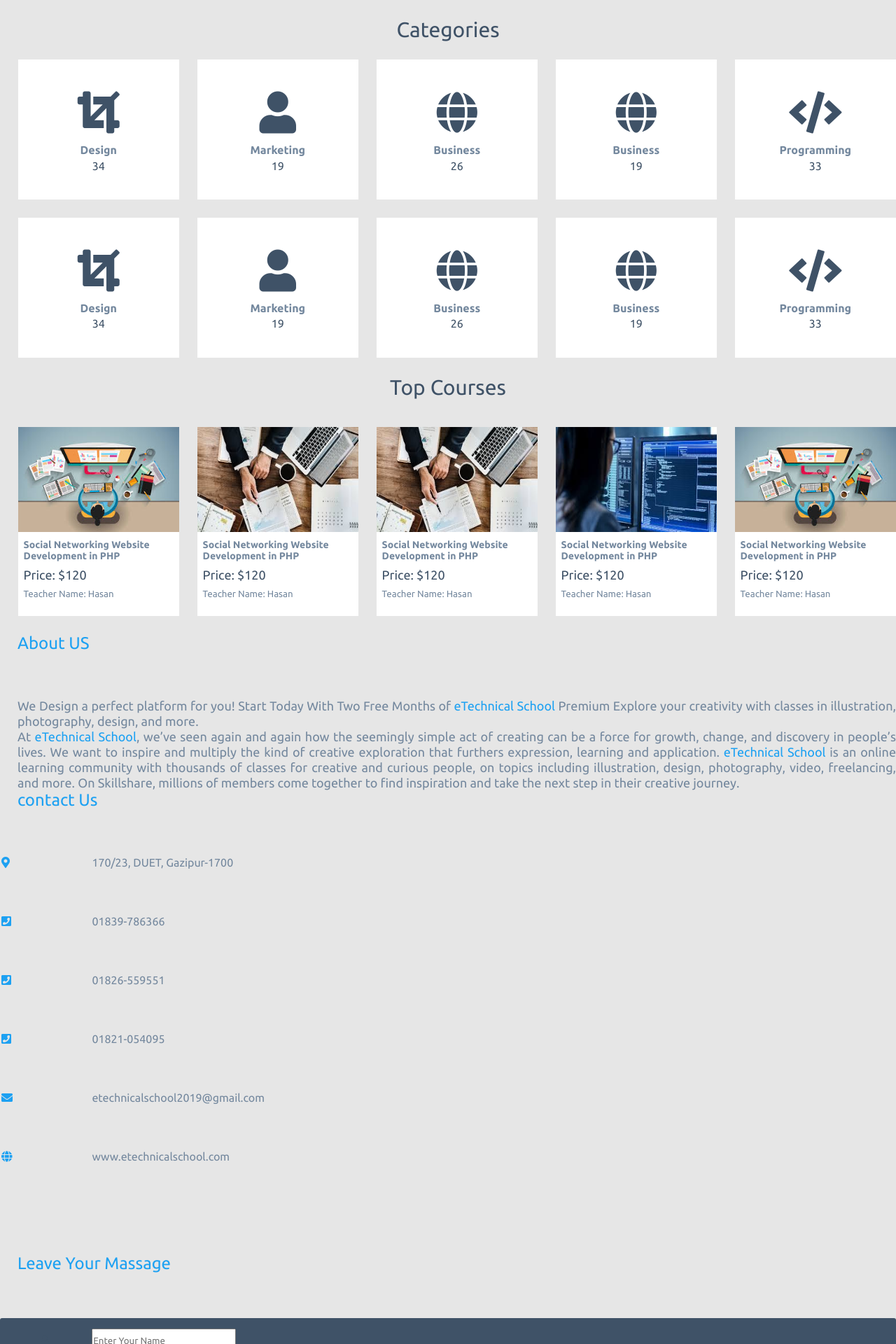
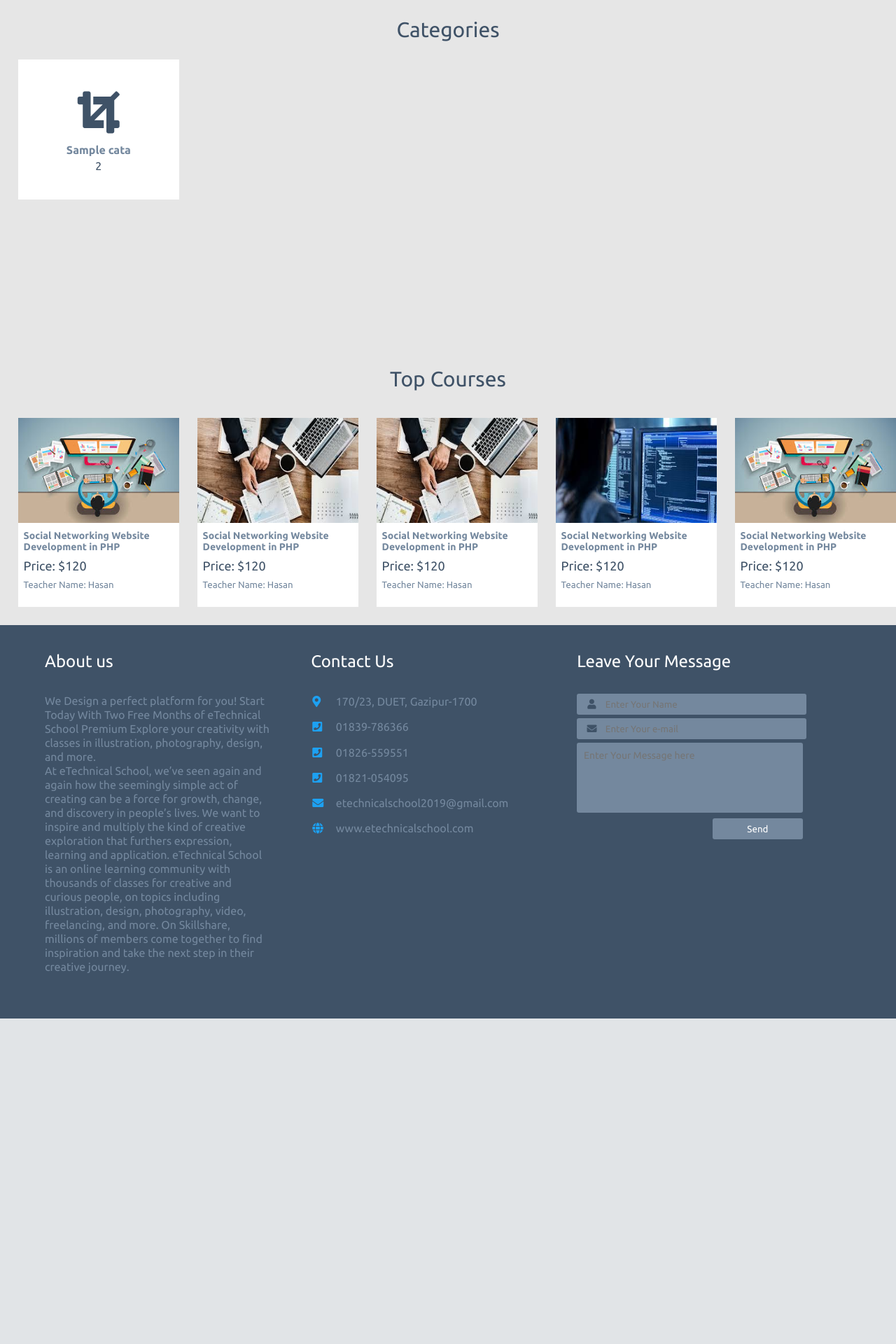
Before and after one commit to m-u-hasan/eTechnical-School, a PHP site: page / in a window 1280 px wide. Shown: the part 591-2511 px from the top of the page at 70% size. After the commit the page ends 2046 px from the top, so only its background shows below. Run offline with PHP 8.4, Linux system fonts and the light colour scheme; tables that the repository leaves empty or names only in its code hold one stand-in row (values such as "Sample post"); some libraries are stand-ins or nearby versions.

Commit message:
Upadate social icon and category

```diff
--- a/css/style.css
+++ b/css/style.css
@@ -93,11 +93,11 @@ body{
 
 
 <--Home-------------------->
-#home_cat {width:100%; padding: 3% 5% 5% 3%; box-sizing: border-box;  }
+#home_cat { width:100%; padding: 3% 5% 5% 3%; }
 #home_cat h2 {font-size: 30px; text-align: center; color: #3f5267; font-weight: normal; margin-top: 2%}
-#home_cat ul {list-style-type: none; margin-top: 2%; margin-bottom: 3%;}
+#home_cat ul {list-style-type: none; margin-top: 2%; margin-bottom: 3%; overflow-y: auto; height: 400px;}
 
-#home_cat ul li {transition: all 0.3s ease-in-out; margin-left: 2%;  margin-bottom: -1%; width: 18%; height: 200px; background:#fff; float: left}
+#home_cat ul li {transition: all 0.3s ease-in-out; margin-left: 2%;  margin-bottom: 2%; width: 18%; height: 200px; background:#fff; float: left}
 
 #home_cat ul li a {text-decoration: none}
 #home_cat ul li a i {text-align: center; color:#3f5267; font-size: 60px; margin-top: 20%; margin-bottom: 2%; padding-bottom: }
@@ -137,22 +137,24 @@ body{
 
 <!--Footer Section-->
 
-#footer ul li {width: 33%; float: left; padding-right: 5%; box-sizing: border-box; margin-top:45px}
-#footer ul li h2 {font-weight: normal; margin-bottom: 5%; margin-top: ; margin-left: 25px;   color: #1DA1F2;}
-#footer ul li span {color: #1DA1F2;}
+#footerProblem{width:100%;height:0px;}
 
-#footer ul li p{color: #74889e; line-height:22px; font-size: 18px; font-weight: normal; margin-left: 25px; text-align: justify; }
-#footer ul li table{width: 100%; margin-bottom: 5%;}
-#footer ul li table tr td{padding-bottom: 5%; color: #74889e}
-#footer ul li table tr td:nth-child(1){width: 10%;}
-#footer ul li table tr td i {color: #1DA1F2;}
+#footer{width:100%;padding:3% 5% 5% 5%;box-sizing:border-box;background:#3f5267;}
+#footer ul{list-style-type:none;}
+#footer ul li{width:33%;float:left;padding-right:5%;box-sizing:border-box;}
+#footer ul li h2{color:#fff;font-weight:normal;margin-bottom:10%;}
+#footer ul li p{color:#74889e;line-height:20px;font-weight:normal;}
+#footer ul li table{width:100%;margin-bottom:5%;}
+#footer ul li table td{padding-bottom:5%;color:#74889e;}
+#footer ul li table td:nth-child(1){width:10%;}
+#footer ul li table tr td i{margin-right:5%;color:#1DA1F2;}
 
+#footer ul li textarea{resize:none;width:100%;height:100px;background:#74889e;border-radius:3px;padding:3%;box-sizing:border-box;margin-bottom:5px;font-size:14px;outline:none;border-width:0px;}
+#f_input textarea::webkit-input-placeholder{color: #0bf;!important}
+#footer ul li button{width:40%;height:30px;border-radius:3px;float:right;background:#74889e;border-width:0px;outline:none;color:#fff;cursor:pointer;}
+#footer ul li button:hover{background:#fff;color:#3f5267;}
 
-<!--Footer Section2-->
-#footer ul li textarea{border-radius: 3px; border-width: 0px; background: #74889e; outline: none; height: 150px; width: }
-
-
-#f_input{border-radius: 3px; font-size: 14px; width: 100%; height: 330px; background:#3f5267}
-#f_input i{width: 10%; color: #3f5267; text-align: center;}
-#f_input input {border-width: 0p; outline: none; height: 30px; margin-bottom: 8px; margin-top: 15px;}
-#f_infut input::-webkit-input-placeholder{color: #3f5267; !important}
+#f_input{border-radius:3px;font-size:14px;padding-left:5px;width:100%;height:30px;background:#74889e;margin-bottom:5px;}
+#f_input i{width:10%;color:#3f5267;text-align:center;}
+#f_input input{border-width:0px;background:none;outline:none;height:30px;width:88%;}
+#f_input input::webkit-input-placeholder{color: #0bf;!important}
--- a/inc/cat_menu.php
+++ b/inc/cat_menu.php
@@ -1,32 +1,3 @@
 <ul>
-  <li>
-    <a href="#" style="color: #3f5267;"><i class="fas fa-code"></i>Development</a>
-  </li>
-
-  <li>
-    <a href="#" style="color: #3f5267;" > <i class="fas fa-crop"></i>Bussiness</a>
-  </li>
-
-  <li>
-    <a href="#" style="color: #3f5267;"><i class="fas fa-code"></i>Programming</a>
-  </li>
-
-  <li>
-    <a href="#" style="color: #3f5267;" > <i class="fas fa-crop"></i>Tech Skill</a>
-  </li>
-  <li>
-    <a href="#" style="color: #3f5267;"><i class="fas fa-code"></i>Development</a>
-  </li>
-
-  <li>
-    <a href="#" style="color: #3f5267;" > <i class="fas fa-crop"></i>Bussiness</a>
-  </li>
-
-  <li>
-    <a href="#" style="color: #3f5267;"><i class="fas fa-code"></i>Programming</a>
-  </li>
-
-  <li>
-    <a href="#" style="color: #3f5267;" > <i class="fas fa-crop"></i>Tech Skill</a>
-  </li>
+<?php echo cat_menu(); ?>
 </ul>
--- /dev/null
+++ b/inc/db.php
@@ -0,0 +1,3 @@
+<?php
+	$con = new pdo("mysql:host=Localhost;dbname=eTechnicalschool","root","");
+?>
--- a/inc/footer.php
+++ b/inc/footer.php
@@ -1,7 +1,10 @@
-<div id='footer'>
+<div id='footerProblem'>
+</div>
+
+<div id="footer">
 	<ul>
 		<li>
-      <h2>About US</h2>
+			<h2>About us</h2>
 			<p>We Design a perfect platform for you! Start Today With Two Free Months of <span>eTechnical School</span> Premium
 				Explore your creativity with classes in illustration, photography, design, and more.</p>
 			<p>
@@ -13,21 +16,23 @@ Explore your creativity with classes in illustration, photography, design, and m
 		</li>
 
 		<li>
-      <h2>contact Us</h2>
+			<h2>Contact Us</h2>
 			<table>
 				<tr>
-
 					<td><i class="fas fa-map-marker-alt"></i></td>
 					<td>170/23, DUET, Gazipur-1700</td>
 				</tr>
+
 				<tr>
 					<td><i class="fas fa-phone-square"></i></td>
 					<td>01839-786366</td>
 				</tr>
+
 				<tr>
 					<td><i class="fas fa-phone-square"></i></td>
 					<td>01826-559551</td>
 				</tr>
+
 				<tr>
 					<td><i class="fas fa-phone-square"></i></td>
 					<td>01821-054095</td>
@@ -37,6 +42,7 @@ Explore your creativity with classes in illustration, photography, design, and m
 					<td><i class="fas fa-envelope"></i></td>
 					<td>etechnicalschool2019@gmail.com</td>
 				</tr>
+
 				<tr>
 					<td><i class="fas fa-globe"></i></td>
 					<td>www.etechnicalschool.com</td>
@@ -44,28 +50,22 @@ Explore your creativity with classes in illustration, photography, design, and m
 			</table>
 		</li>
 
-        </table>
-        </li>
-
 		<li>
-
-  <h2>Leave Your Massage</h2>
+			<h2>Leave Your Message</h2>
 			<form  method="post">
-  <div c id="f_input">
+				<div id="f_input">
 					<i class="fas fa-user"></i>
 					<input type="text" name='query_name' placeholder="Enter Your Name"/>
 				</div>
-  <div class="" id="f_input">
+
+				<div id="f_input">
 					<i class="fas fa-envelope"></i>
 					<input type="text" name='query_email' placeholder="Enter Your e-mail"/>
 				</div>
-
-    <textarea name="msg" placeholder="Enter Your Message"></textarea>
 			</form>
+			<textarea name="msg"placeholder="Enter Your Message here"></textarea>
+			<button name="msg_button">Send</button>
 		</li><br clear="all"/>
 
 	</ul>
-
-
-
 </div>
--- /dev/null
+++ b/inc/function.php
@@ -0,0 +1,57 @@
+<?php
+	function head_link(){
+		include("inc/db.php");
+		$get_link =$con->prepare("select * from contact");
+		$get_link->setFetchMode(PDO::FETCH_ASSOC);
+		$get_link->execute();
+		$row=$get_link->fetch();
+		echo "
+			<ul>
+				<li><a href='https://www.facebook.com/".$row['fb']."' target='_blank'><i class='fab fa-facebook'></i></a></li>
+				<li><a href='".$row['yt']."' target='_blank'><i class='fab fa-youtube'></i></a></li>
+				<li><a href='".$row['tw']."' target='_blank'><i class='fab fa-twitter'></i></a></li>
+				<li><a href='".$row['link']."' target='_blank'><i class='fab fa-linkedin'></i></a></li>
+				<li><a href='".$row['gp']."' target='_blank'><i class='fab fa-google-plus'></i></a></li>
+
+			</ul>
+		";
+
+	}
+
+	function cat_menu(){
+		include("inc/db.php");
+		$get_cat =$con->prepare("select * from cata");
+		$get_cat->setFetchMode(PDO::FETCH_ASSOC);
+		$get_cat->execute();
+
+		while($row=$get_cat->fetch()):
+			echo "
+				 <li>
+					<a href='#' style='color: #3f5267;'> <i class='fas fa-code'></i> ".$row['cata_name']."</a>
+				</li>
+			";
+		endwhile;
+	}
+
+	function function_cat(){
+		include("inc/db.php");
+		$get_home_cat = $con->prepare("select * from cata");
+		$get_home_cat->setFetchMode(PDO::FETCH_ASSOC);
+		$get_home_cat->execute();
+		while($row = $get_home_cat->fetch()):
+			echo "
+			<li>
+				<a href='#'>
+				<center>
+				<i class='fas fa-crop'></i>
+				<h4>".$row['cata_name']." </h4>
+				<p>2</p>
+				</center>
+				</a>
+			</li>
+			";
+		endwhile;
+
+	}
+
+?>
--- a/inc/header.php
+++ b/inc/header.php
@@ -1,18 +1,14 @@
+<?php include("inc/function.php"); ?>
 <div id="header">
 	<div id="up_head">
 		<div id="link">
-			<ul>
-				<li><a href='https://www.facebook.com'><i class="fab fa-facebook"></i></a></li>
-				<li><a href='https://www.youtube.com'><i class='fab fa-youtube'></i></a></li>
-				<li><a href='https://www.twitter.com'><i class='fab fa-twitter'></i></a></li>
-				<li><a href='https://www.linkedin.com'><i class='fab fa-linkedin'></i></a></li>
-				<li><a href='https://www.googleplus.com'><i class='fab fa-google-plus'></i></a></li>
 
-			</ul>
+			<?php 	echo head_link(); ?>
+
 		</div>
 
 		<div id="date">
-			<p><?php echo date('l , d F Y'); ?></p>
+			<p><?php echo date('l,d F Y'); ?></p>
 		</div>
 
 		<div id="slog">
@@ -29,9 +25,7 @@
 		<h2><i class="fas fa-bars"></i></h2>
 		<?php
 		 include("inc/cat_menu.php");
-
 		?>
-
 	</div>
 
 	<div id = "head_search">
@@ -40,8 +34,6 @@
 			<button name="search"><i class="fas fa-search"></i></button>
 
 		</form>
-
-
 	</div>
 
 	<div id = "head_cart">
--- a/inc/home_cat.php
+++ b/inc/home_cat.php
@@ -1,119 +1,7 @@
 <div id='home_cat'>
   <h2>Categories</h2>
-  <ul>
-
-    <li>
-      <a href="#">
-        <center>
-
-
-        <i class="fas fa-crop"></i>
-        <h4>Design</h4>
-        <p>34</p>
-        </center>
-      </a>
-    </li>
-
-
-    <li>
-      <a href="#">
-        <center>
-
-
-        <i class="fas fa-user"></i>
-        <h4>Marketing</h4>
-        <p>19</p>
-        </center>
-      </a>
-    </li>
-    <li>
-      <a href="#">
-        <center>
-        <i class="fas fa-globe"></i>
-        <h4>Business</h4>
-        <p>26</p>
-        </center>
-      </a>
-    </li>
-
-    <li>
-      <a href="#">
-        <center>
-        <i class="fas fa-globe"></i>
-        <h4>Business</h4>
-        <p>19</p>
-        </center>
-      </a>
-    </li>
-
-    <li>
-      <a href="#">
-        <center>
-        <i class="fas fa-code"></i>
-        <h4>Programming</h4>
-        <p>33</p>
-        </center>
-      </a>
-    </li><br clear="all"/>
-
-  </ul>
-<!--Second Section-->
-    <ul>
-
-      <li>
-        <a href="#">
-          <center>
-
-
-          <i class="fas fa-crop"></i>
-          <h4>Design</h4>
-          <p>34</p>
-          </center>
-        </a>
-      </li>
-
-
-      <li>
-        <a href="#">
-          <center>
-
-
-          <i class="fas fa-user"></i>
-          <h4>Marketing</h4>
-          <p>19</p>
-          </center>
-        </a>
-      </li>
-      <li>
-        <a href="#">
-          <center>
-          <i class="fas fa-globe"></i>
-          <h4>Business</h4>
-          <p>26</p>
-          </center>
-        </a>
-      </li>
-
-      <li>
-        <a href="#">
-          <center>
-          <i class="fas fa-globe"></i>
-          <h4>Business</h4>
-          <p>19</p>
-          </center>
-        </a>
-      </li>
-
-      <li>
-        <a href="#">
-          <center>
-          <i class="fas fa-code"></i>
-          <h4>Programming</h4>
-          <p>33</p>
-          </center>
-        </a>
-      </li><br clear="all"/>
-
-    </ul>
+	  <ul>
+		<?php echo function_cat(); ?>
+	  </ul>
 
   </div>
```
Also changed, not shown: index (2).php (deleted, +0 -193 lines). Lines whose indentation alone changed are shown as unchanged.
